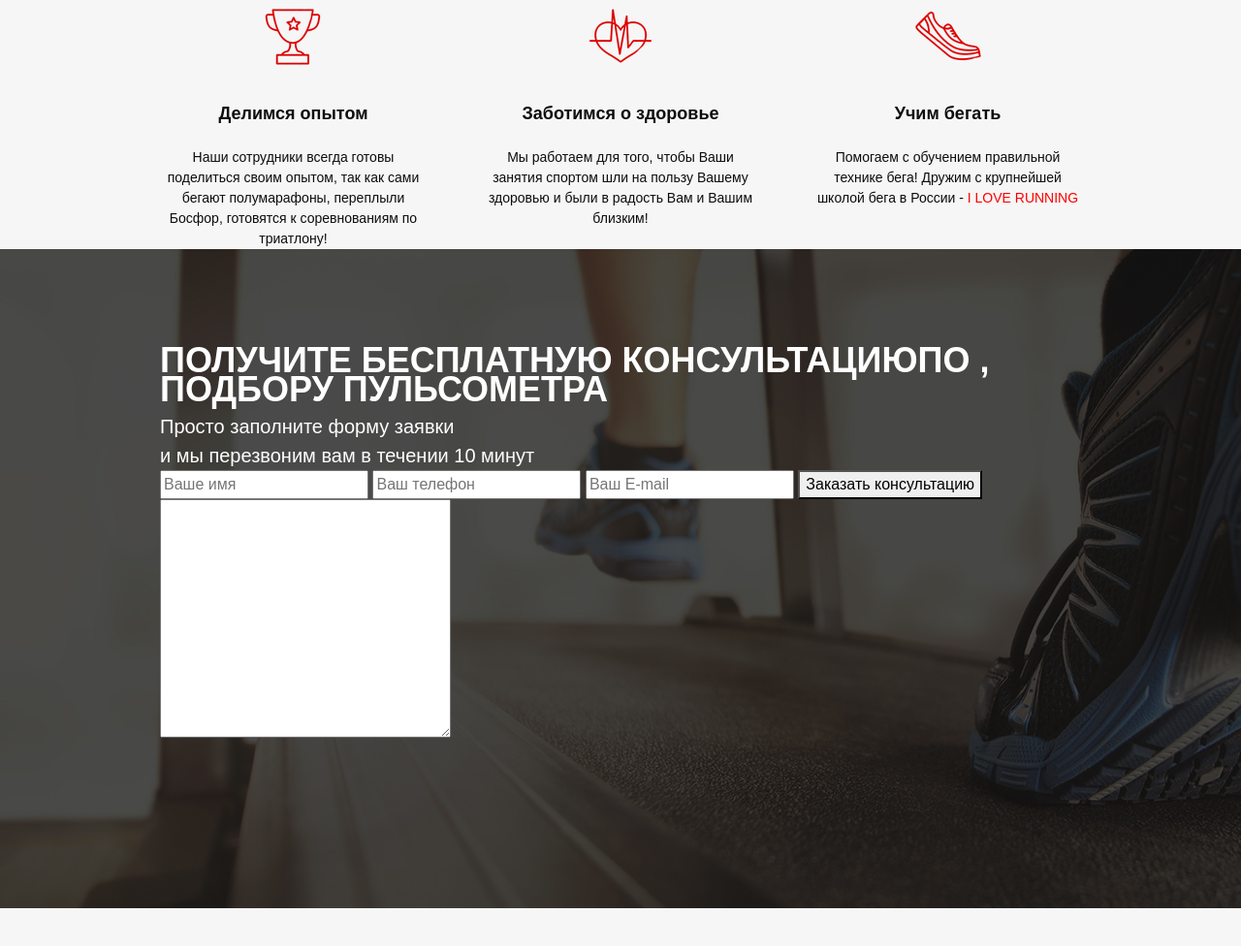
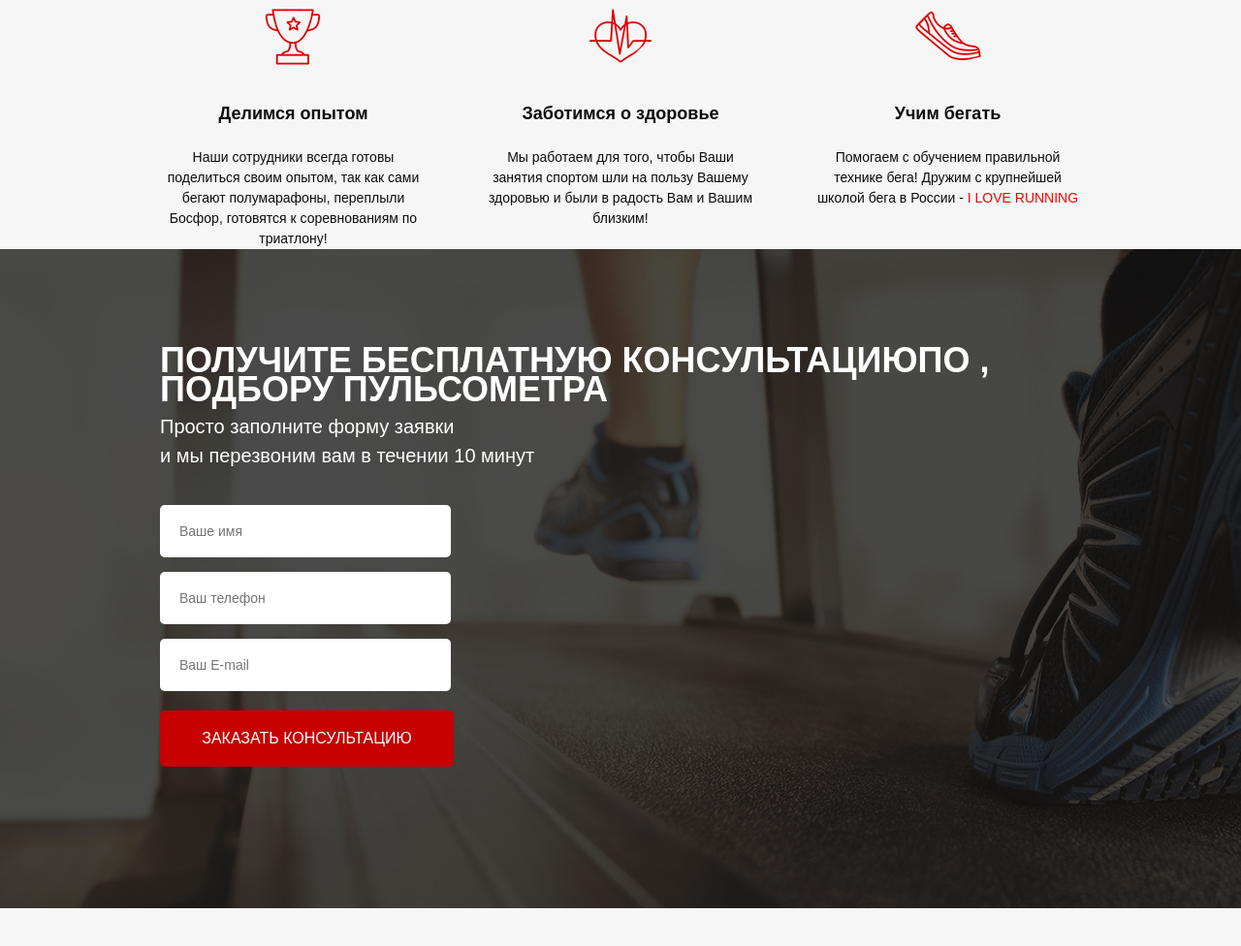
Before and after one commit to Tedmant/Pulse, a website: page src/index.html in a window 1280 px wide. Shown: the part 810-1786 px from the top of the page at 97% size. Drawn offline with Linux system fonts and the light colour scheme.

Commit message:
end input

```diff
--- a/src/index.html
+++ b/src/index.html
@@ -86,17 +86,17 @@
                     <div class="consultation__descr">
                         Просто заполните форму заявки<br> и мы перезвоним вам в течении 10 минут
                     </div>
-                    <form action="#" >
-                        <label>
-                            <input required placeholder="Ваше имя" type="text">
-                            <input required placeholder="Ваш телефон" type="number">
-                            <input required placeholder="Ваш E-mail" type="email">
+                    <form class="feed-form" action="#" >
+
+                            <input name="name" required placeholder="Ваше имя" type="text">
+                            <input name="phone" required placeholder="Ваш телефон" type="number">
+                            <input name="email" required placeholder="Ваш E-mail" type="email">
 
                             <!-- <input type="submit" value="Отправить форму"> -->
-                            <button>Заказать консультацию</button>
+                            <button class="button button_submit">Заказать консультацию</button>
                             <!-- input type="reset"> -->
-                            <textarea name=""  cols="30" rows="10"></textarea>
-                        </label>
+                            <!-- <textarea style="resize: none;" name=""></textarea> -->
+
 
                     </form>
                 </div>
--- a/src/sass/blocks/_buttons.scss
+++ b/src/sass/blocks/_buttons.scss
@@ -17,4 +17,14 @@
         text-transform: uppercase;
 
     }
+    &_submit {
+        width: 303px;
+        height: 58px;
+        background: #C70101;
+        border-radius: 5px;
+        font-weight: 500;
+        font-size: 16px;
+        text-transform: uppercase;
+        text-align: center;
+    }
 }
--- /dev/null
+++ b/src/sass/blocks/_forms.scss
@@ -0,0 +1,20 @@
+.feed-form {
+    margin-top: 36px;
+    display: flex;
+    flex-direction: column;
+    width: 300px;
+    input {
+        height: 54px;
+        border-radius: 5px;
+        background: #FFFFFF;
+        margin-bottom: 15px;
+        border: none;
+        padding: 0 20px;
+        font-weight: 400;
+        font-size: 14px;
+        color: #4B4B4B;
+        &:nth-child(3) {
+            margin-bottom: 20px;
+        }
+    }
+}
--- a/src/sass/style.scss
+++ b/src/sass/style.scss
@@ -14,3 +14,4 @@
 @import 'blocks/titles';
 @import 'base/media';
 @import 'blocks/consultation';
+@import 'blocks/forms';
```
Also changed, not shown: src/css/style.min.css.
